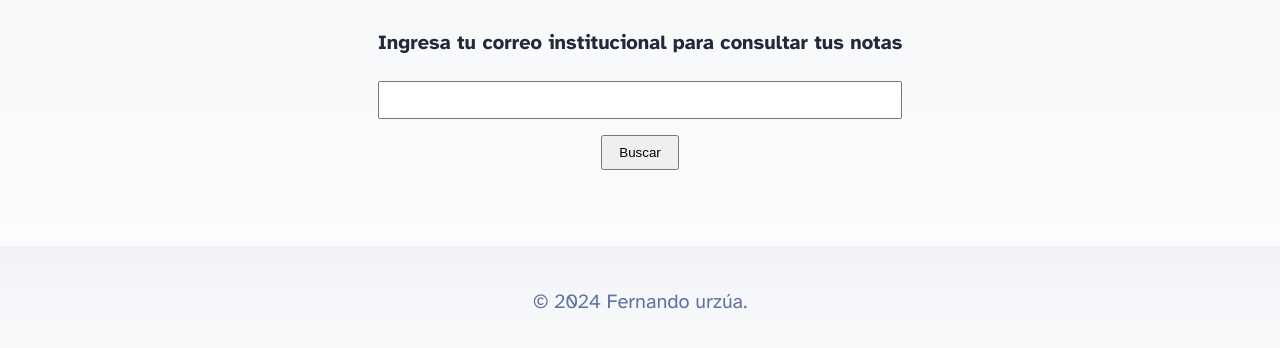
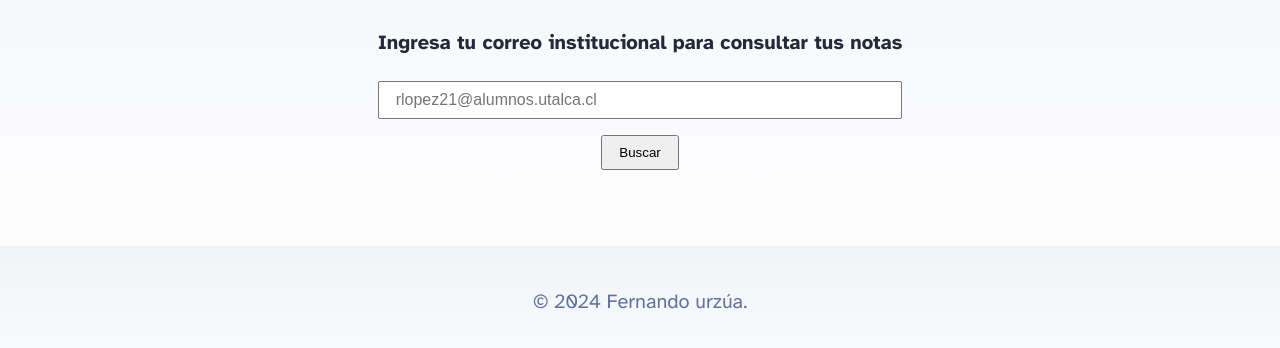
Before and after one commit to urzuaf/dbd, an Astro site: page / in a window 1280 px wide. Shown: the part 228-576 px from the top of the page. Built offline with nearby package versions, Linux system fonts and the light colour scheme; Astro itself is replaced by a stand-in of ours.

Commit message:
input placeholder

```diff
--- a/src/components/Notas.svelte
+++ b/src/components/Notas.svelte
@@ -33,7 +33,7 @@
     <form on:submit|preventDefault={handleSubmit}>
         <p><strong>Ingresa tu correo institucional para consultar tus notas</strong></p>
         <div>
-            <input bind:value={input} type="text">
+            <input placeholder="rlopez21@alumnos.utalca.cl" bind:value={input} type="text">
             <button type="submit">Buscar</button>
         </div>
         {#if !success.status && success.tries > 0}
```
